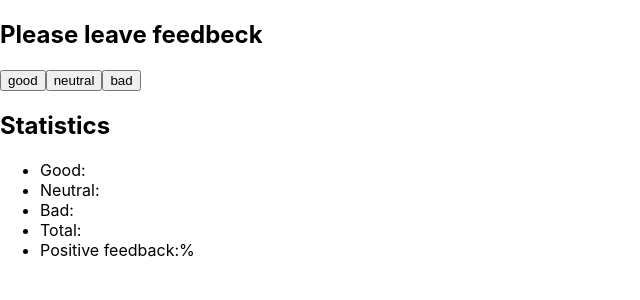
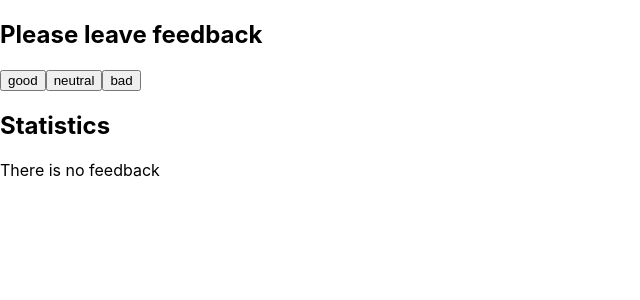
Before and after one commit to VadimKorobec/goit-react-hw-02-feedback, a React (Create React App) app: page / in a window 1280 px wide. Shown: the top 300 px of the page, without its empty margins (0-640 px from the left). Built offline with nearby package versions, Linux system fonts and the light colour scheme.

Commit message:
Update App.js

```diff
--- a/src/components/App.js
+++ b/src/components/App.js
@@ -1,6 +1,8 @@
 import { Component } from 'react';
+import { Section } from './Section/Section';
 import { FeedbackOptions } from './FeedbackOptions/FeedbackOptions';
 import { Statistics } from './Statistics/Statistics';
+import { Notification } from './Notification/Notification';
 
 export class App extends Component {
   state = {
@@ -20,17 +22,37 @@ export class App extends Component {
     return good + neutral + bad;
   };
 
+  countPositiveFeedbackPercentage = () => {
+    const { good } = this.state;
+    const total = this.countTotalFeedback();
+    return Math.round((good * 100) / total);
+  };
+
   render() {
+    const { good, neutral, bad } = this.state;
+
     return (
-      <div>
-        <h2>Please leave feedbeck</h2>
-        <FeedbackOptions
-          options={Object.keys(this.state)}
-          onBtnClick={this.onBtnClick}
-        />
-        <h2>Statistics</h2>
-        <Statistics />
-      </div>
+      <>
+        <Section title="Please leave feedback">
+          <FeedbackOptions
+            options={Object.keys(this.state)}
+            onBtnClick={this.onBtnClick}
+          />
+        </Section>
+        <Section title="Statistics">
+          {this.countTotalFeedback() > 0 ? (
+            <Statistics
+              good={good}
+              neutral={neutral}
+              bad={bad}
+              total={this.countTotalFeedback()}
+              positivePercentage={this.countPositiveFeedbackPercentage()}
+            />
+          ) : (
+            <Notification message="There is no feedback" />
+          )}
+        </Section>
+      </>
     );
   }
 }
```
